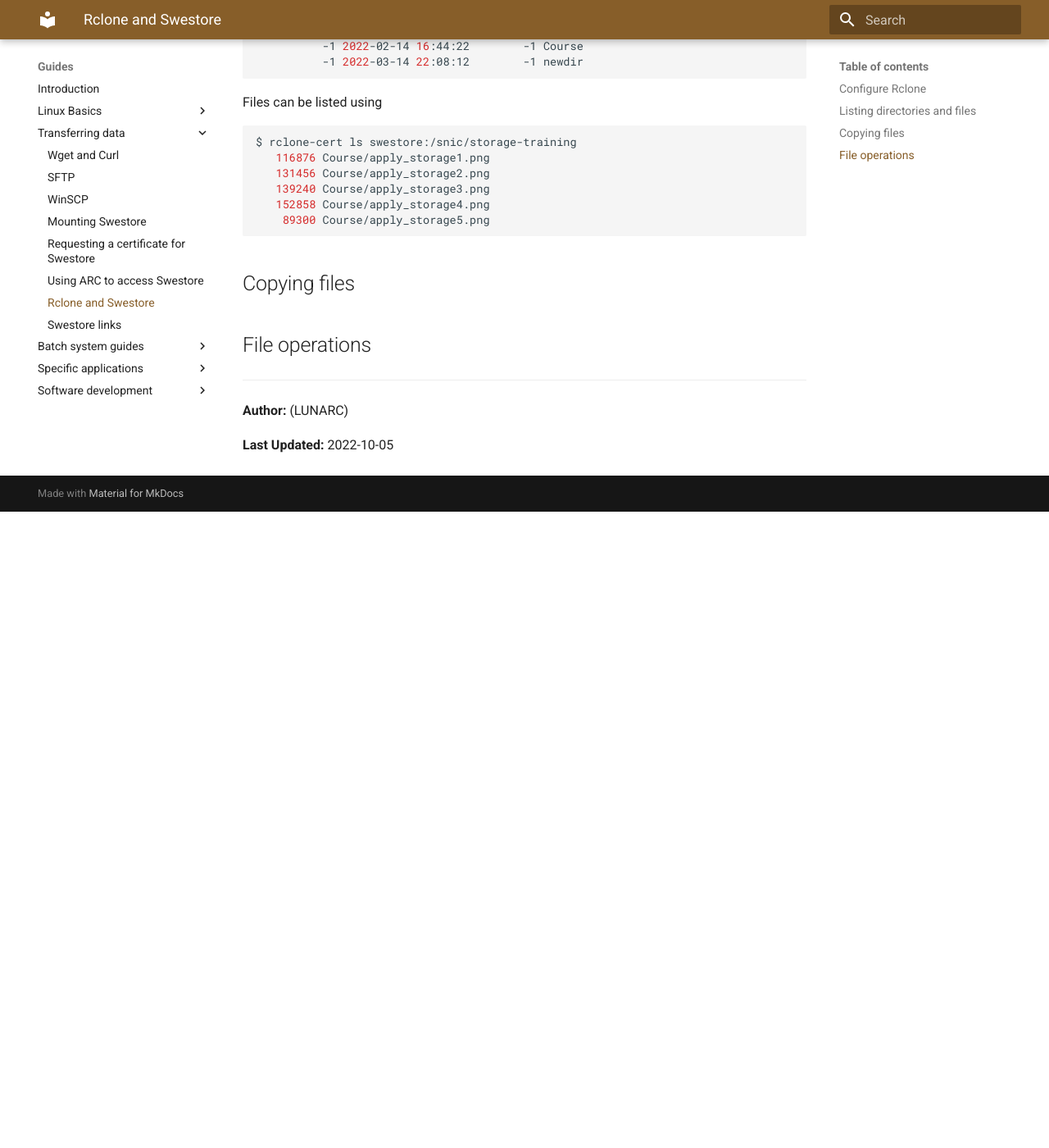
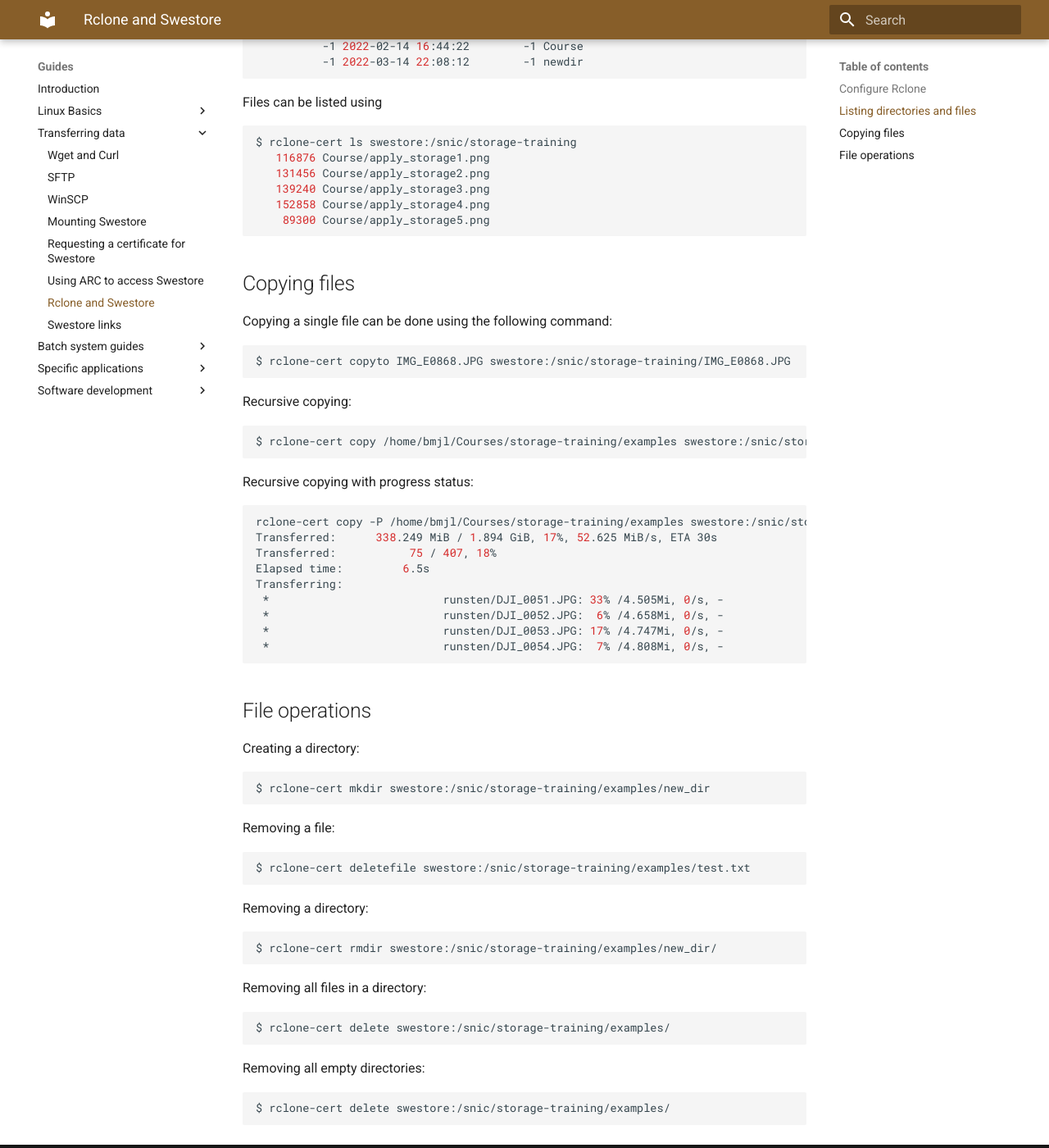
Before and after one commit to lunarc/lunarc_docs, an MkDocs documentation site: the page built from docs/guides/data_transfer/swestore_rclone.md, in a window 1280 px wide and 1400 px high, scrolled down 1272 px. Shown: the whole window at 82% size. Built offline with MkDocs 1.6.1 and Material for MkDocs 9.7.7, drawn with Linux system fonts in a browser that asks for light colours; comment, search, counter and statistics services are not loaded; before the commit the page ends 1896 px from its top, so only the background shows below that.

Commit message:
Update swestore_rclone.md

````diff
--- a/docs/guides/data_transfer/swestore_rclone.md
+++ b/docs/guides/data_transfer/swestore_rclone.md
@@ -63,12 +63,59 @@
 
 ## Copying files
 
+Copying a single file can be done using the following command:
+
+```bash
+$ rclone-cert copyto IMG_E0868.JPG swestore:/snic/storage-training/IMG_E0868.JPG
+```
+
+Recursive copying:
+
+```bash
+$ rclone-cert copy /home/bmjl/Courses/storage-training/examples swestore:/snic/storage-training/examples
+```
+
+Recursive copying with progress status:
+
+```bash
+rclone-cert copy -P /home/bmjl/Courses/storage-training/examples swestore:/snic/storage-training/examples
+Transferred:      338.249 MiB / 1.894 GiB, 17%, 52.625 MiB/s, ETA 30s
+Transferred:           75 / 407, 18%
+Elapsed time:         6.5s
+Transferring:
+ *                          runsten/DJI_0051.JPG: 33% /4.505Mi, 0/s, -
+ *                          runsten/DJI_0052.JPG:  6% /4.658Mi, 0/s, -
+ *                          runsten/DJI_0053.JPG: 17% /4.747Mi, 0/s, -
+ *                          runsten/DJI_0054.JPG:  7% /4.808Mi, 0/s, -
+```
+
 ## File operations
 
----
+Creating a directory:
 
-**Author:**
-(LUNARC)
+```bash
+$ rclone-cert mkdir swestore:/snic/storage-training/examples/new_dir
+```
 
-**Last Updated:**
-2022-10-05
+Removing a file:
+
+```bash
+$ rclone-cert deletefile swestore:/snic/storage-training/examples/test.txt
+```
+
+Removing a directory:
+
+```bash
+$ rclone-cert rmdir swestore:/snic/storage-training/examples/new_dir/
+```
+
+Removing all files in a directory:
+
+```bash
+$ rclone-cert delete swestore:/snic/storage-training/examples/
+```
+Removing all empty directories:
+
+```bash
+$ rclone-cert delete swestore:/snic/storage-training/examples/
+```
````
